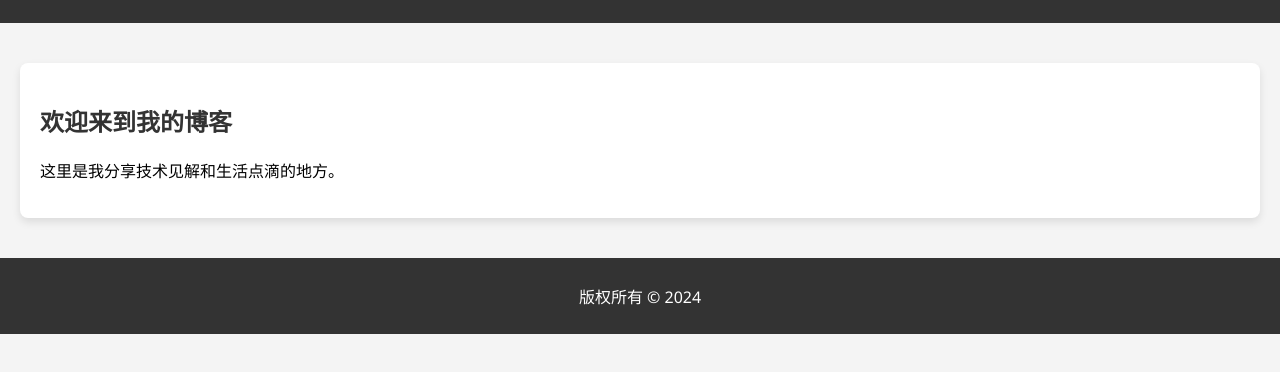
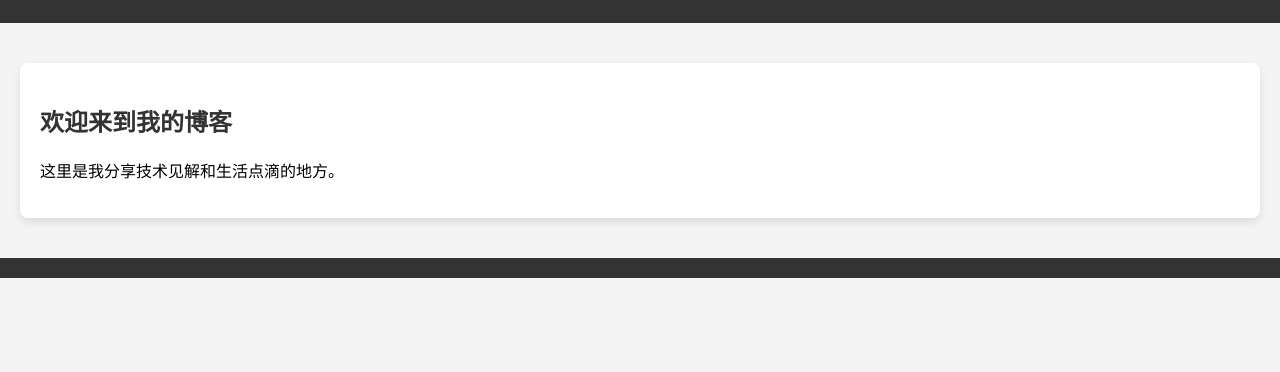
Before and after one commit to lijiatu333/bokexiangmu, a plain HTML site: page index.html in a window 1280 px wide. Shown: the part 126-498 px from the top of the page. Drawn offline with Linux system fonts and the light colour scheme.

Commit message:
Update index.html

```diff
--- a/index.html
+++ b/index.html
@@ -75,7 +75,6 @@
         </article>
     </main>
     <footer>
-        <p>版权所有 &copy; 2024</p>
     </footer>
     <script>
         document.querySelectorAll('nav a').forEach(anchor => {
```
